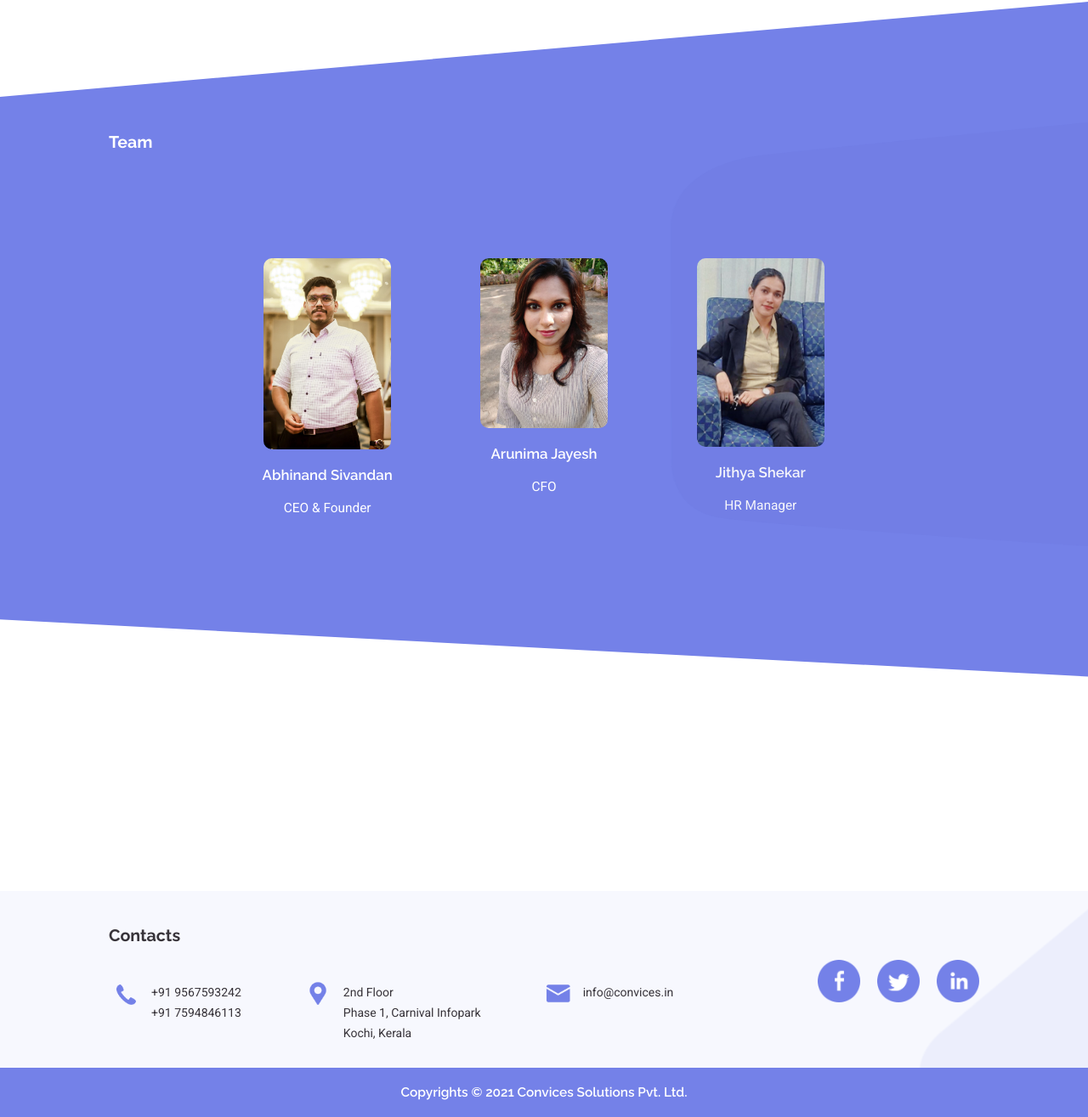
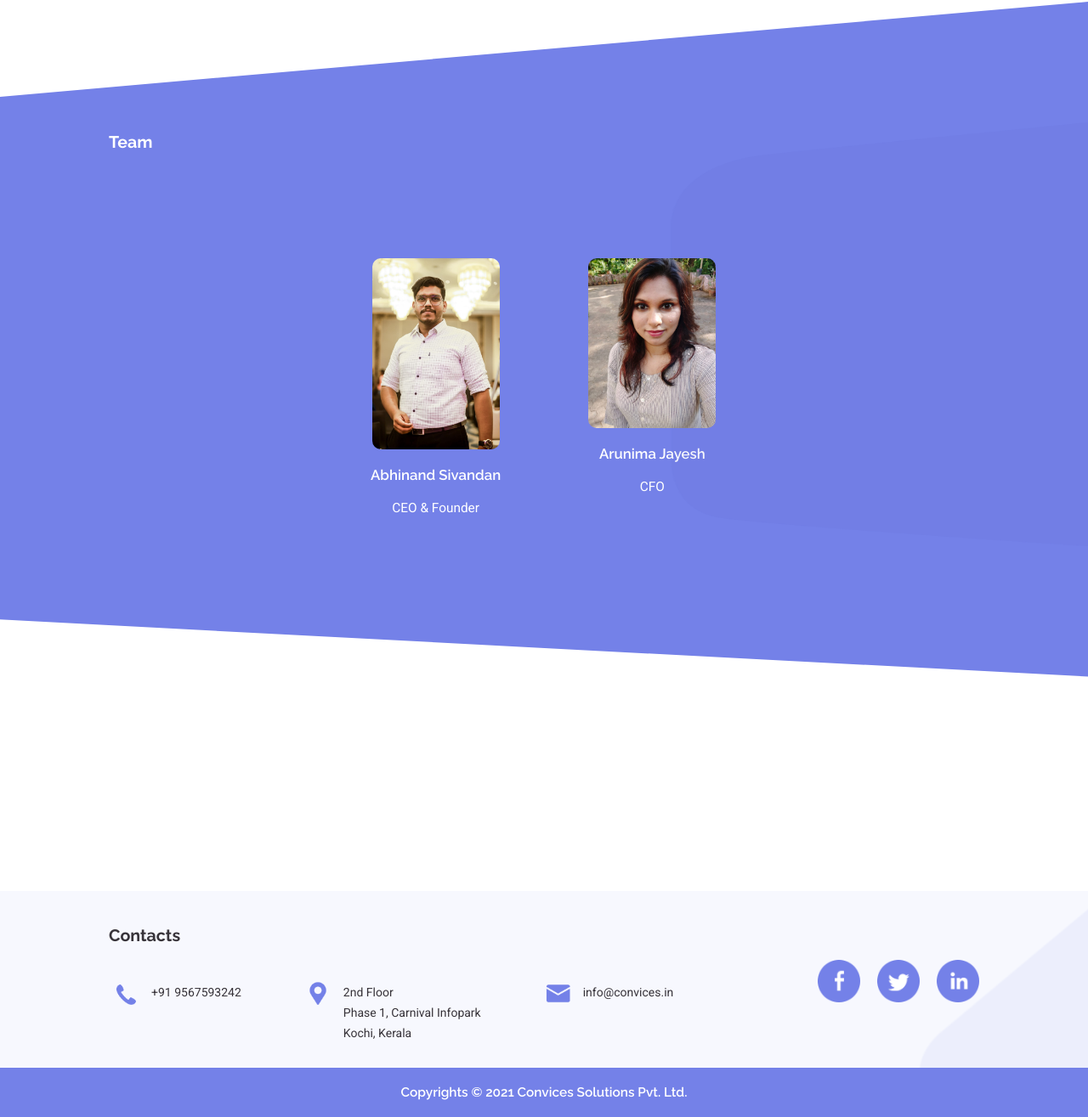
Before and after one commit to Convices/Static-Website, a plain HTML site: page index.html in a window 1280 px wide. Shown: the part 5303-6618 px from the top of the page at 85% size. Drawn offline with Linux system fonts and the light colour scheme.

Commit message:
Update index.html

```diff
--- a/index.html
+++ b/index.html
@@ -289,13 +289,7 @@
 					<h3 class="product-name">Arunima Jayesh</h3>
 					<h4 class="product-description">CFO</h4>
 				</div>
-				<div class="product-container">
-					<div class="icon team">
-						<img src="images/team3.jpeg">
-					</div>
-					<h3 class="product-name">Jithya Shekar</h3>
-					<h4 class="product-description">HR Manager</h4>
-				</div>
+
 			</div>
 		</div>
 		<div class="bottom-graphics"></div>
@@ -311,7 +305,7 @@
 						</div>
 						<div class="description">
 							<h4>+91 9567593242</h4>
-							<h4>+91 7594846113</h4>
+
 						</div>
 					</div>
 					<div class="container">
```
